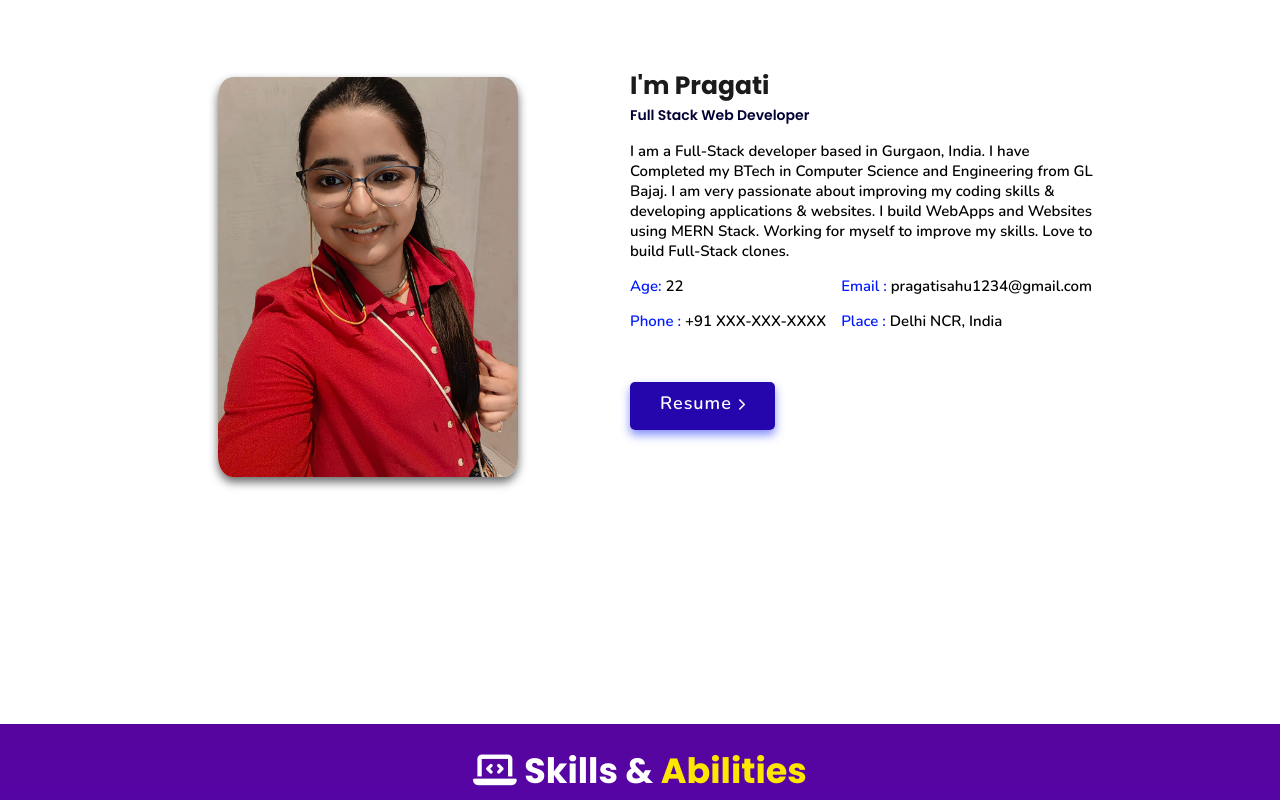
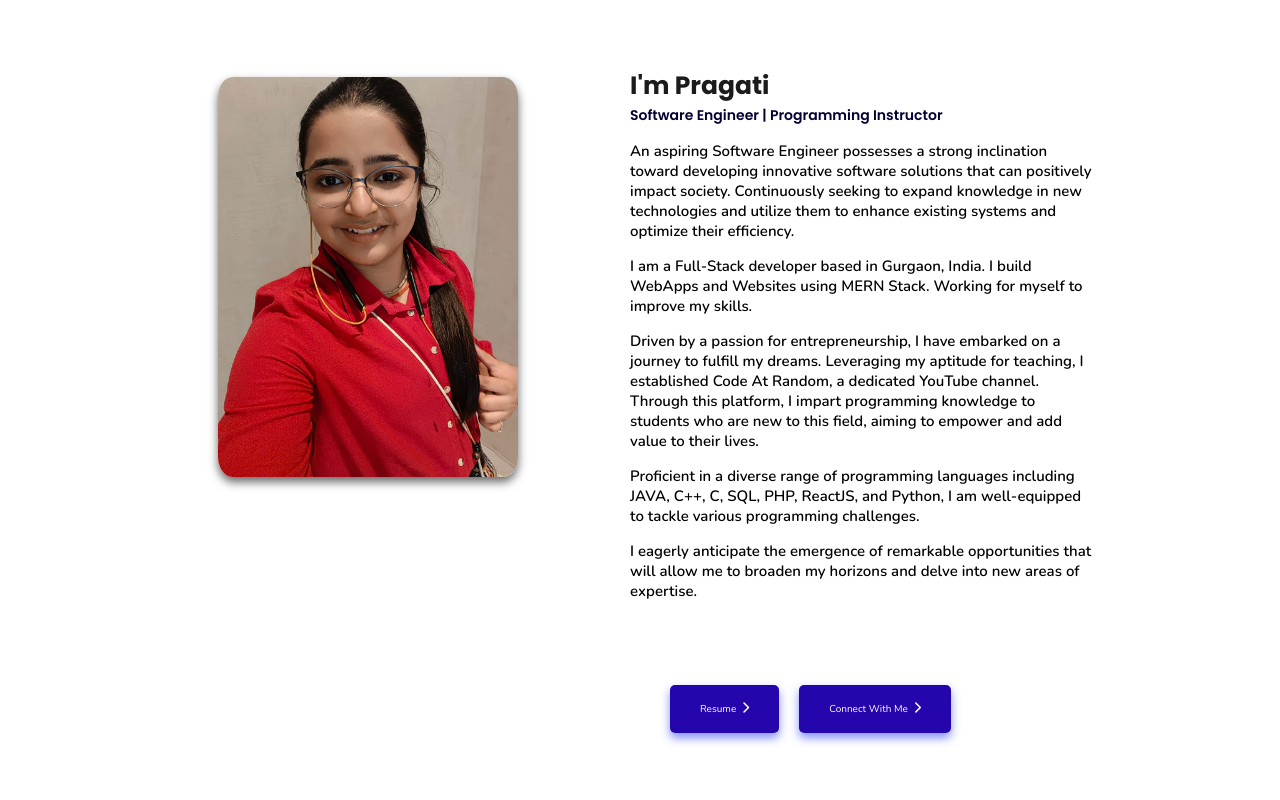
Before and after one commit to imps1001/Portfolio_Website, a plain HTML site: page index.html in a window 1280 px wide. Shown: the part 876-1676 px from the top of the page. Drawn offline with nearby package versions, Linux system fonts and the light colour scheme; a script that the page names is missing.

Commit message:
button added

```diff
--- a/assets/css/style.css
+++ b/assets/css/style.css
@@ -9,7 +9,6 @@
   outline: none;
   border: none;
   text-transform: capitalize;
-  transition: all 0.2s linear;
 }
 html {
   font-size: 62.5%;
@@ -213,7 +212,7 @@ header .navbar ul li a:hover {
   margin-top: 5rem;
   margin-left: 6rem;
   border-radius: 50%;
-  box-shadow: 0 2px 8px rgba(0, 0, 0, 0.3);
+  box-shadow: 2px 2px 8px rgba(0, 0, 0, 0.3);
   cursor: pointer;
 }
 .home .image img:hover {
@@ -247,7 +246,6 @@ header .navbar ul li a:hover {
   line-height: 0;
   padding: 1.6rem 3rem;
   border-radius: 4em;
-  transition: 0.5s;
   color: #fff;
   background: #2506ad;
   box-shadow: 0px 5px 18px rgba(48, 68, 247, 0.6);
@@ -261,7 +259,6 @@ header .navbar ul li a:hover {
 .home .btn i {
   margin-left: 0.3rem;
   font-size: 1.5rem;
-  transition: 0.3s;
 }
 .home .btn:hover {
   background: #1a047e;
@@ -294,8 +291,6 @@ header .navbar ul li a:hover {
   text-align: center;
   margin-right: 8px;
   border-radius: 100%;
-  -webkit-transition: all 0.2s linear;
-  -o-transition: all 0.2s linear;
   transition: all 0.2s linear;
 }
 .social-icons a:active,
@@ -415,7 +410,7 @@ header .navbar ul li a:hover {
   box-shadow: 0px 5px 10px rgba(48, 68, 247, 0.6);
   font-family: "Nunito", sans-serif;
 }
-.resumebtn .btn span {
+box .resumebtn .btn span {
   font-weight: 600;
   font-size: 1.8rem;
   letter-spacing: 0.1rem;
--- a/index.html
+++ b/index.html
@@ -72,31 +72,38 @@
     </div>
     <div class="content">
         <h3>I'm Pragati</h3>
-        <span class="tag">Full Stack Web Developer</span>
+        <span class="tag"> Software Engineer | Programming Instructor</span>
 
+        <p>
+          An aspiring Software Engineer possesses a strong inclination toward developing innovative software solutions that can positively impact society. Continuously seeking to expand knowledge in new technologies and utilize them to enhance existing systems and optimize their efficiency.
+
+        </p>
         <p>I am a Full-Stack developer based in Gurgaon, India.
-          I have Completed my BTech in Computer Science and Engineering from GL Bajaj.
-          I am very passionate about improving my coding skills & developing applications & websites.
           I build WebApps and Websites using MERN Stack.
           Working for myself to improve my skills.
-          Love to build Full-Stack clones. </p>
+            </p>
+          <p>
+            Driven by a passion for entrepreneurship, I have embarked on a journey to fulfill my dreams. Leveraging my aptitude for teaching, I established Code At Random, a dedicated YouTube channel. Through this platform, I impart programming knowledge to students who are new to this field, aiming to empower and add value to their lives.
+          </p>
+          <p>
+            Proficient in a diverse range of programming languages including JAVA, C++, C, SQL, PHP, ReactJS, and Python, I am well-equipped to tackle various programming challenges.
+          </p>
+          <p>
+            I eagerly anticipate the emergence of remarkable opportunities that will allow me to broaden my horizons and delve into new areas of expertise.
+          </p>
 
-        <div class="box-container">
-            <div class="box">
-              <p><span> age: </span> 22</p>
-              <p><span> phone : </span> +91 XXX-XXX-XXXX</p>
-            </div>
-            <div class="box">
-              <p><span> email : </span> pragatisahu1234@gmail.com</p>
-              <p><span> place : </span> Delhi NCR, India</p>
-            </div>
-        </div>
-
+        <div class="row">
         <div class="resumebtn">
-            <a href="https://drive.google.com/file/d/1aR4COjsv1ZXqIcqPBd2L4H1GswW2DTjJ/view?usp=sharing" target="_blank" class="btn"><span>Resume</span>
+            <a href="https://drive.google.com/file/d/1mBkZmr9PB9bCWevvBT6WxPXlS3BqSTN7/view?usp=sharing" target="_blank" class="btn"><span>Resume</span>
                 <i class="fas fa-chevron-right"></i>
             </a>
         </div>
+        <div class="resumebtn">
+          <a href="https://topmate.io/pragati_sahu" class="btn"><span>Connect with me</span>
+              <i class="fas fa-chevron-right"></i>
+          </a>
+      </div>
+      </div>
 
     </div>
     </div>
```
